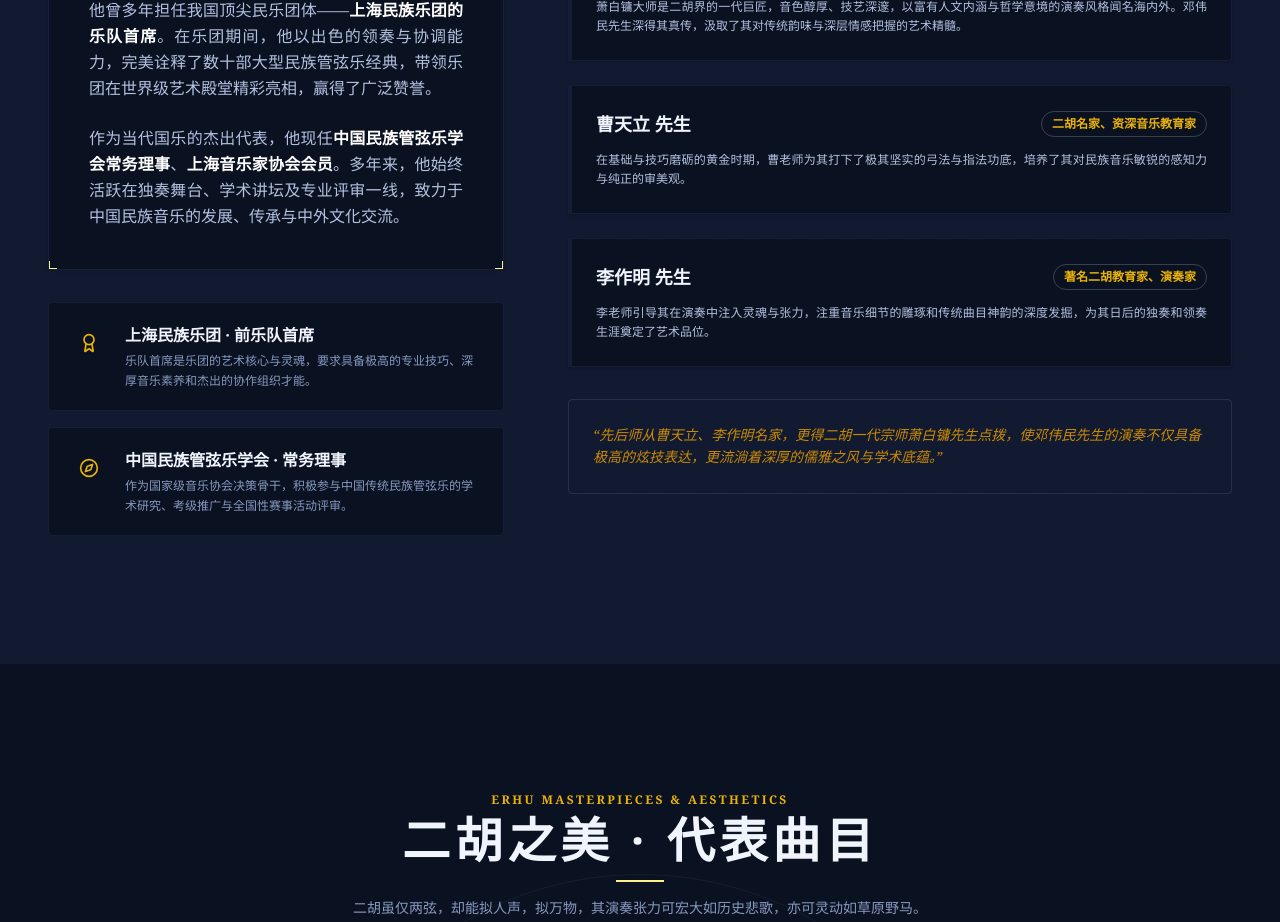
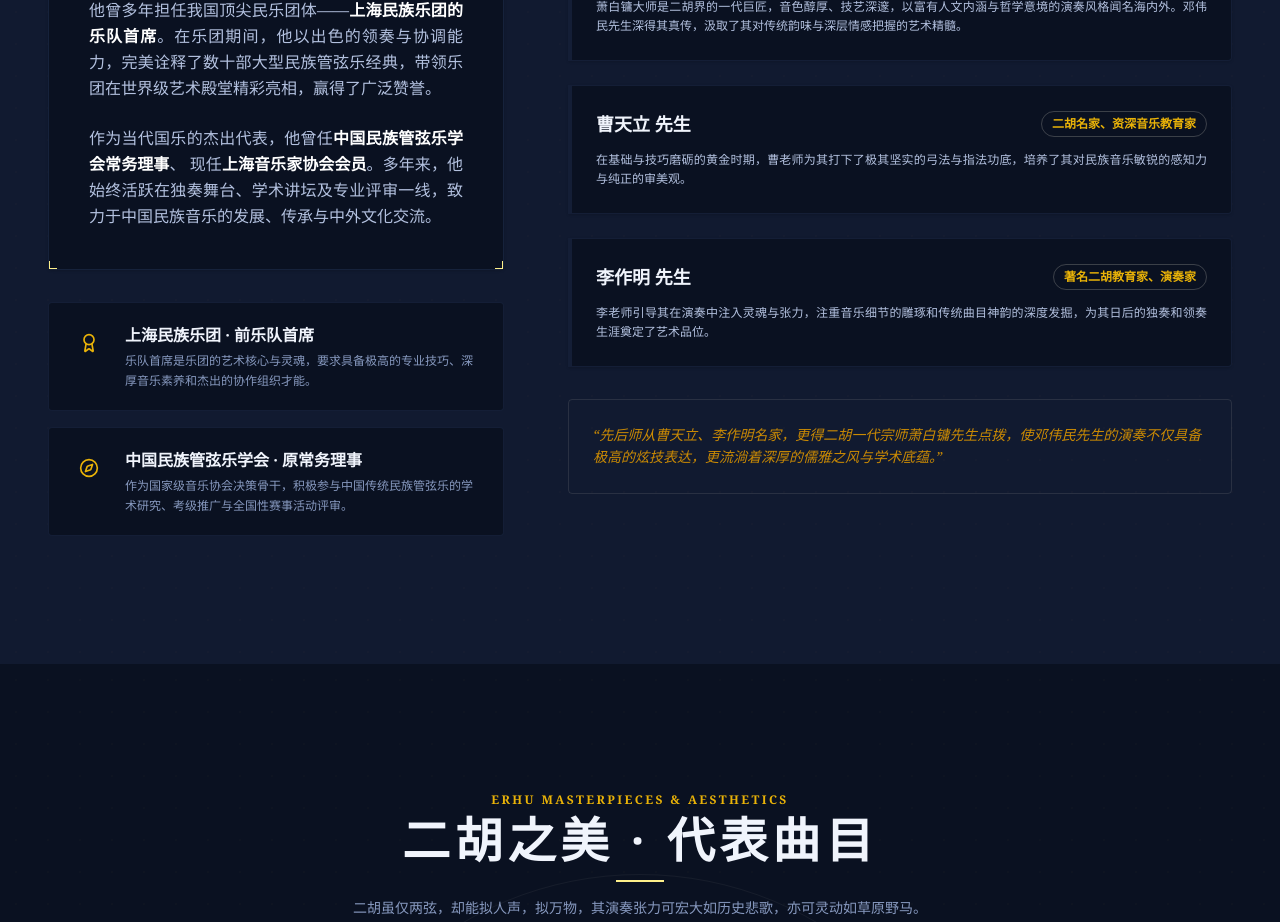
Before and after one commit to kaikaiphoto/dwm, a React (Vite) app: page / in a window 1280 px wide. Shown: the part 1380-2302 px from the top of the page. Built offline with nearby package versions, Linux system fonts and the light colour scheme.

Commit message:
fix(bio): update titles to reflect current status
Update professional credentials for accuracy, changing "China Nationalities Orchestra Society Executive Director" to a former role.

```diff
--- a/src/components/Bio.tsx
+++ b/src/components/Bio.tsx
@@ -76,8 +76,9 @@
                   。在乐团期间，他以出色的领奏与协调能力，完美诠释了数十部大型民族管弦乐经典，带领乐团在世界级艺术殿堂精彩亮相，赢得了广泛赞誉。
                 </p>
                 <p>
-                  作为当代国乐的杰出代表，他现任
+                  作为当代国乐的杰出代表，他曾任
                   <span className="text-ink-950 font-semibold">中国民族管弦乐学会常务理事</span>、
+                  现任
                   <span className="text-ink-950 font-semibold">上海音乐家协会会员</span>
                   。多年来，他始终活跃在独奏舞台、学术讲坛及专业评审一线，致力于中国民族音乐的发展、传承与中外文化交流。
                 </p>
@@ -103,7 +104,7 @@
                   <Compass className="w-5 h-5" />
                 </div>
                 <div>
-                  <h4 className="font-serif text-base font-bold text-ink-900">中国民族管弦乐学会 · 常务理事</h4>
+                  <h4 className="font-serif text-base font-bold text-ink-900">中国民族管弦乐学会 · 原常务理事</h4>
                   <p className="font-serif text-xs text-ink-600 mt-1 leading-relaxed">
                     作为国家级音乐协会决策骨干，积极参与中国传统民族管弦乐的学术研究、考级推广与全国性赛事活动评审。
                   </p>
```
